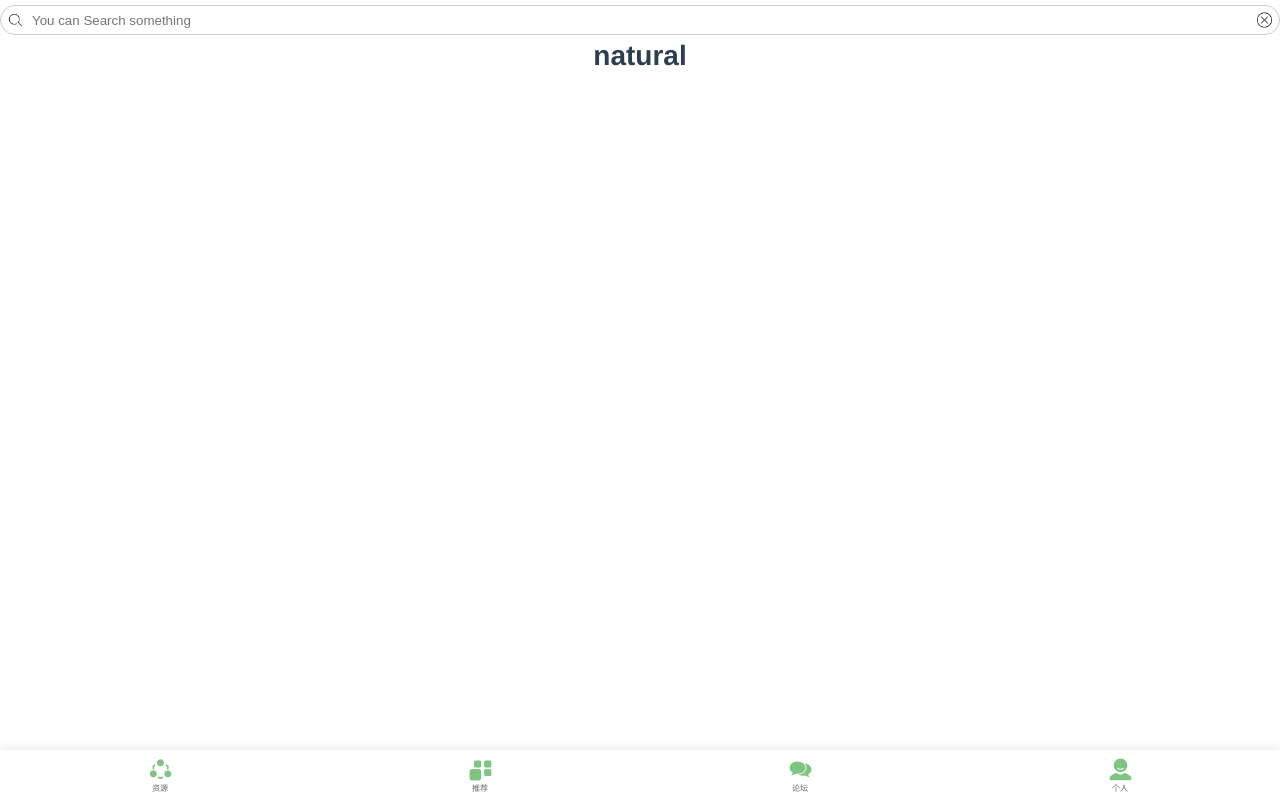
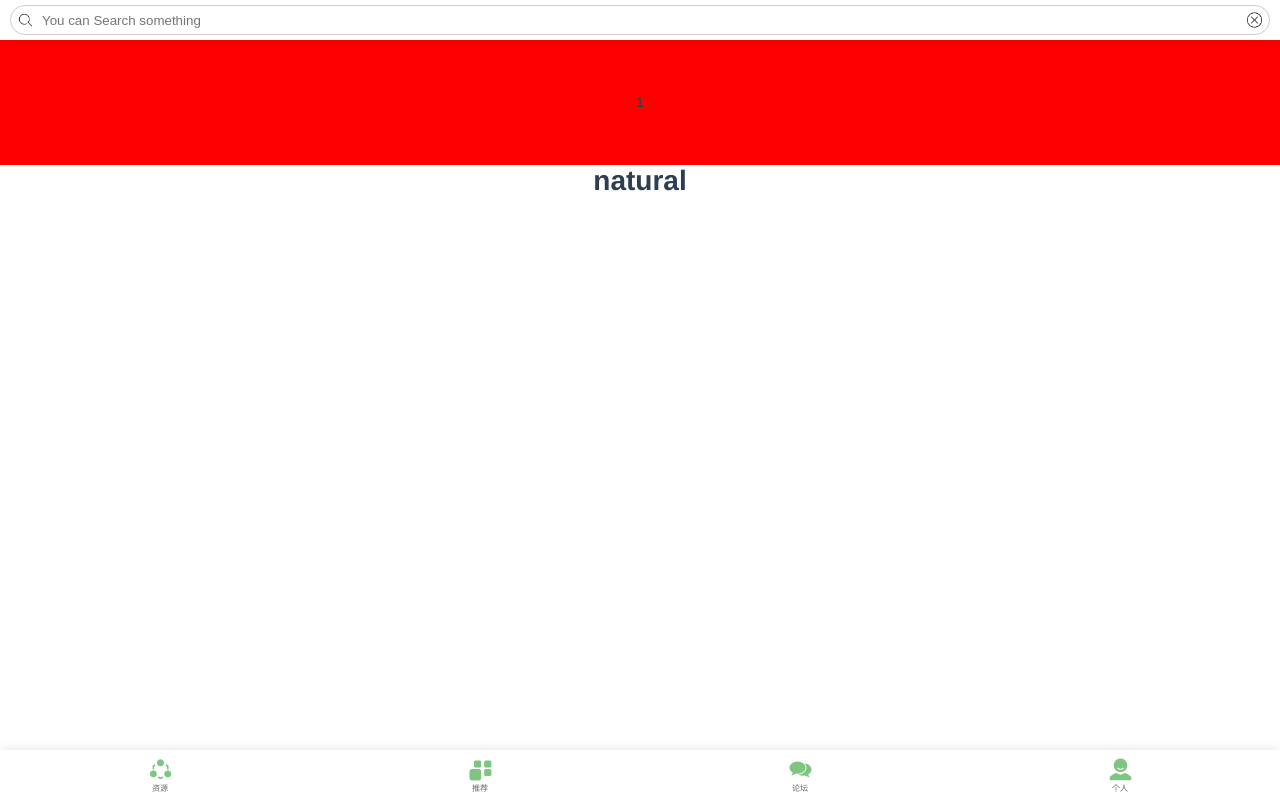
Before and after one commit to MycodeHero/e-online, a Vue app: page /#/natural in a window 1280 px wide. Built offline with nearby package versions, Linux system fonts and the light colour scheme.

Commit message:
引入better-scroll插件

```diff
--- a/package.json
+++ b/package.json
@@ -11,6 +11,7 @@
     "build": "node build/build.js"
   },
   "dependencies": {
+    "better-scroll": "^1.9.1",
     "element-ui": "^2.2.0",
     "vue": "^2.5.2",
     "vue-router": "^3.0.1"
--- a/src/App.vue
+++ b/src/App.vue
@@ -44,6 +44,10 @@ input{
     border:0px;
 }
 
+li {
+  list-style: none;
+}
+
 #app {
   font-family: 'Avenir', Helvetica, Arial, sans-serif;
   -webkit-font-smoothing: antialiased;
--- /dev/null
+++ b/src/components/ScrollBar.vue
@@ -0,0 +1,76 @@
+<template>
+    <div class="scroll-bar">
+      <div class="content">
+        <li>1</li>
+        <li>2</li>
+        <li>3</li>
+        <li>4</li>
+        <li>5</li>
+      </div>
+    </div>
+</template>
+
+<script>
+import BScroll from 'better-scroll'
+export default {
+  props: {
+    loop: {
+      type: Boolean,
+      default: true
+    },
+    height: String,
+    'initial-index': {
+      type: Number,
+      default: 0
+    },
+    autoplay: Boolean,
+    interval: {
+      type: Number,
+      default: 3000
+    }
+  },
+  mounted () {
+    let scroll = new BScroll('.scroll-bar', {
+      startX: 0,
+      scrollX: true,
+      scrollY: false,
+      // snap: true,
+      // snapLoop: true,
+      // snapSpeed: 400,
+      // // swipeTime: 2500,
+      // snapThreshold: 0.1,
+      // snap: {
+      //   loop: true,
+      // }
+      // snap: true,
+      stopPropagation: true
+    })
+    // scroll.on('touchEnd', function () {
+    //   scroll.next()
+    // })
+    console.log(scroll)
+  }
+}
+</script>
+
+<style>
+  .scroll-bar {
+    width: 100%;
+    height: 125px;
+    background: red;
+  }
+
+  .content {
+    display: flex;
+    width: 500%;
+    height: 100%;
+  }
+  .content li{
+    flex-grow: 1;
+    height: 100%;
+  }
+  .content li {
+    text-align: center;
+    line-height: 125px;
+  }
+</style>
--- a/src/components/Search.vue
+++ b/src/components/Search.vue
@@ -20,6 +20,8 @@ export default {
     align-items:center;
     width: 100%;
     height:40px;
+    box-sizing: border-box;
+    padding: 0 10px;
   }
 
   .search input {
@@ -39,12 +41,12 @@ export default {
     transform:translateY(-50%)
   }
   .search-icon {
-    left: 8px;
+    left: 18px;
     background: url('../../static/image/search.png');
     background-size:100% 100%;
   }
   .delete-icon {
-    right: 8px;
+    right: 18px;
     background: url('../../static/image/delete.png');
     background-size:100% 100%;
   }
--- a/src/pages/nav-pages/natural.vue
+++ b/src/pages/nav-pages/natural.vue
@@ -3,15 +3,18 @@
     <div class="natural-top">
       <Search/>
     </div>
+    <ScrollBar :initialIndex="2"/>
     <h1>natural</h1>
   </div>
 </template>
 
 <script>
 import Search from '@/components/Search.vue'
+import ScrollBar from '@/components/ScrollBar.vue'
 export default {
   components: {
-    Search
+    Search,
+    ScrollBar
   }
 }
 </script>
@@ -22,4 +25,10 @@ export default {
     padding-bottom: 50px;
     height:100%;
   }
+
+  .natural-top {
+    width: 100%;
+    display:inline-block;
+    box-shadow: 0 1px 10px rgba(0,0,0,0.1);
+  }
 </style>
```
Also changed, not shown: 1 other file (tests, documents, lock files or other folders).
